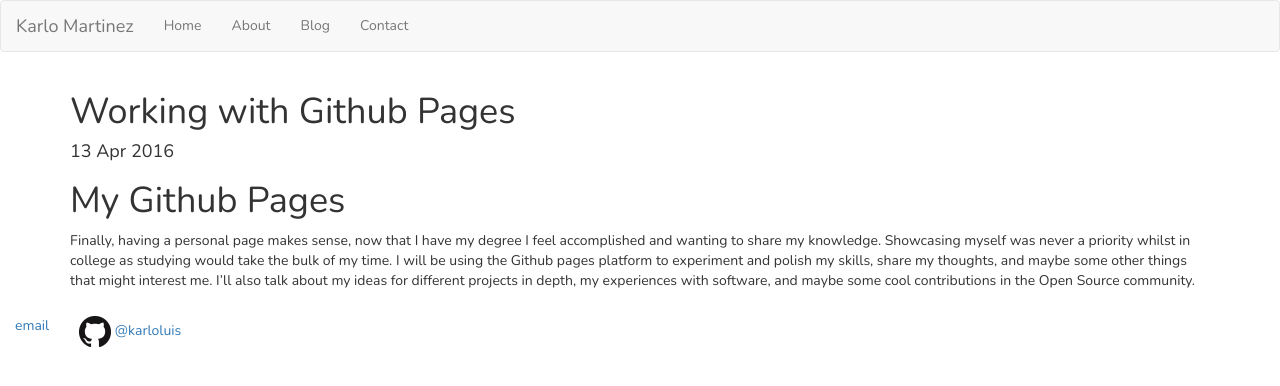
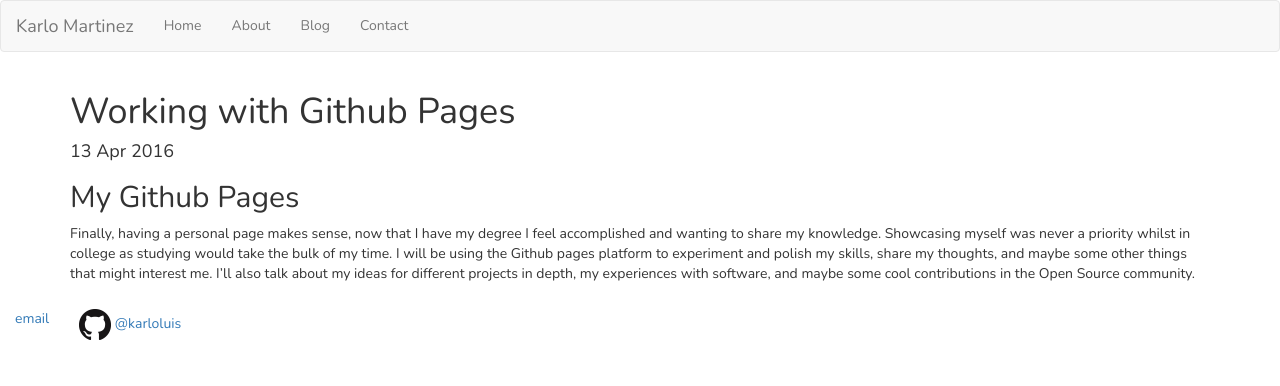
Before and after one commit to karloluis/karloluis.github.io, a Jekyll site: the page built from _posts/2016-04-13-Working-On-Github-Pages.md, in a window 1280 px wide. Shown: the top 386 px of the page. Built offline with Jekyll 4.4.1, drawn with Linux system fonts in a browser that asks for light colours.

```diff
--- a/_config.yml
+++ b/_config.yml
@@ -1,4 +1,4 @@
 name: Karlo Martinez, software thoughts.
 markdown: kramdown
 
-permalink: /blog/:year/:month/:day/:title
+permalink: /blog/:title
--- a/_posts/2016-04-13-Working-On-Github-Pages.md
+++ b/_posts/2016-04-13-Working-On-Github-Pages.md
@@ -4,7 +4,7 @@ title: "Working with Github Pages"
 date: 2016-04-13
 ---
 
-# My Github Pages
+## My Github Pages
 
 Finally, having a personal page makes sense,
  now that I have my degree I feel accomplished and wanting to
```
